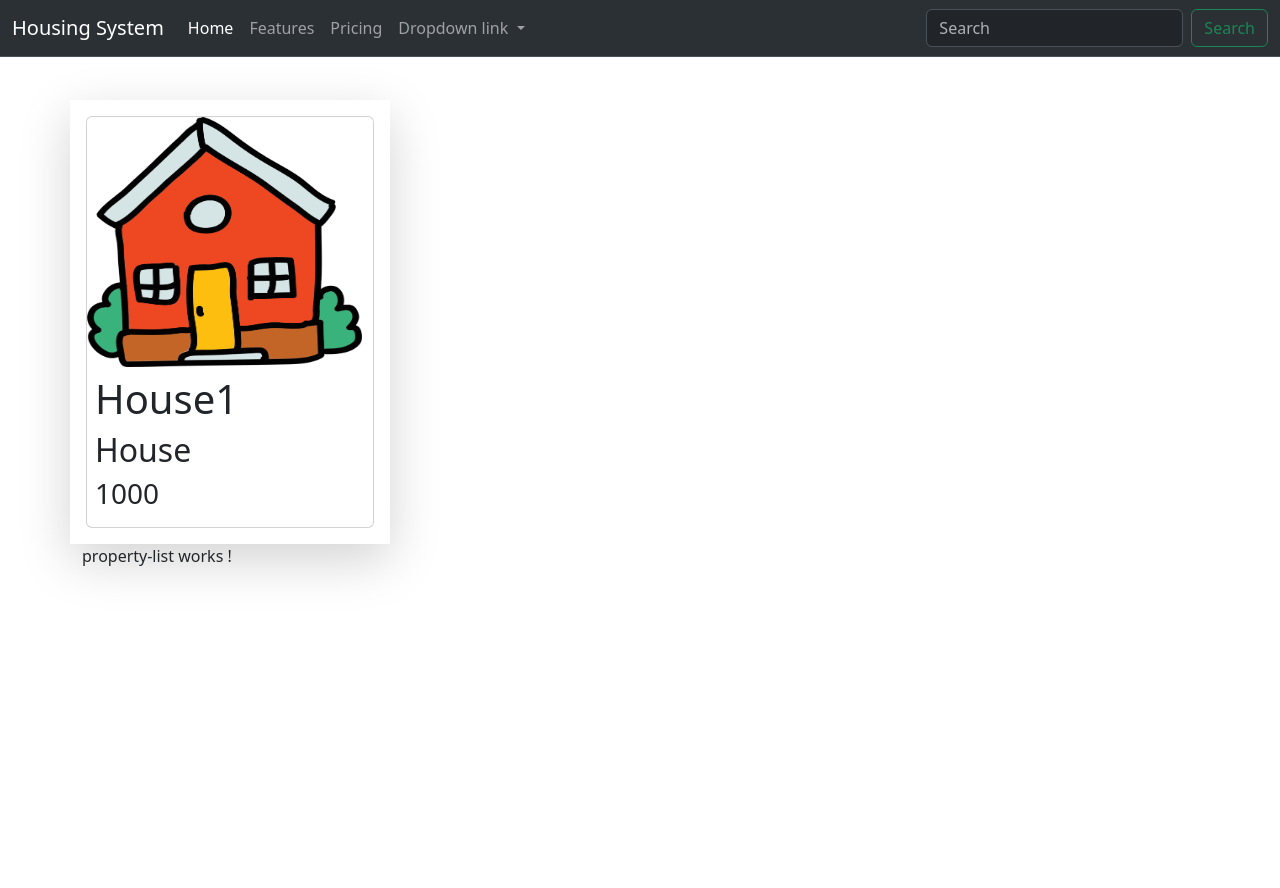
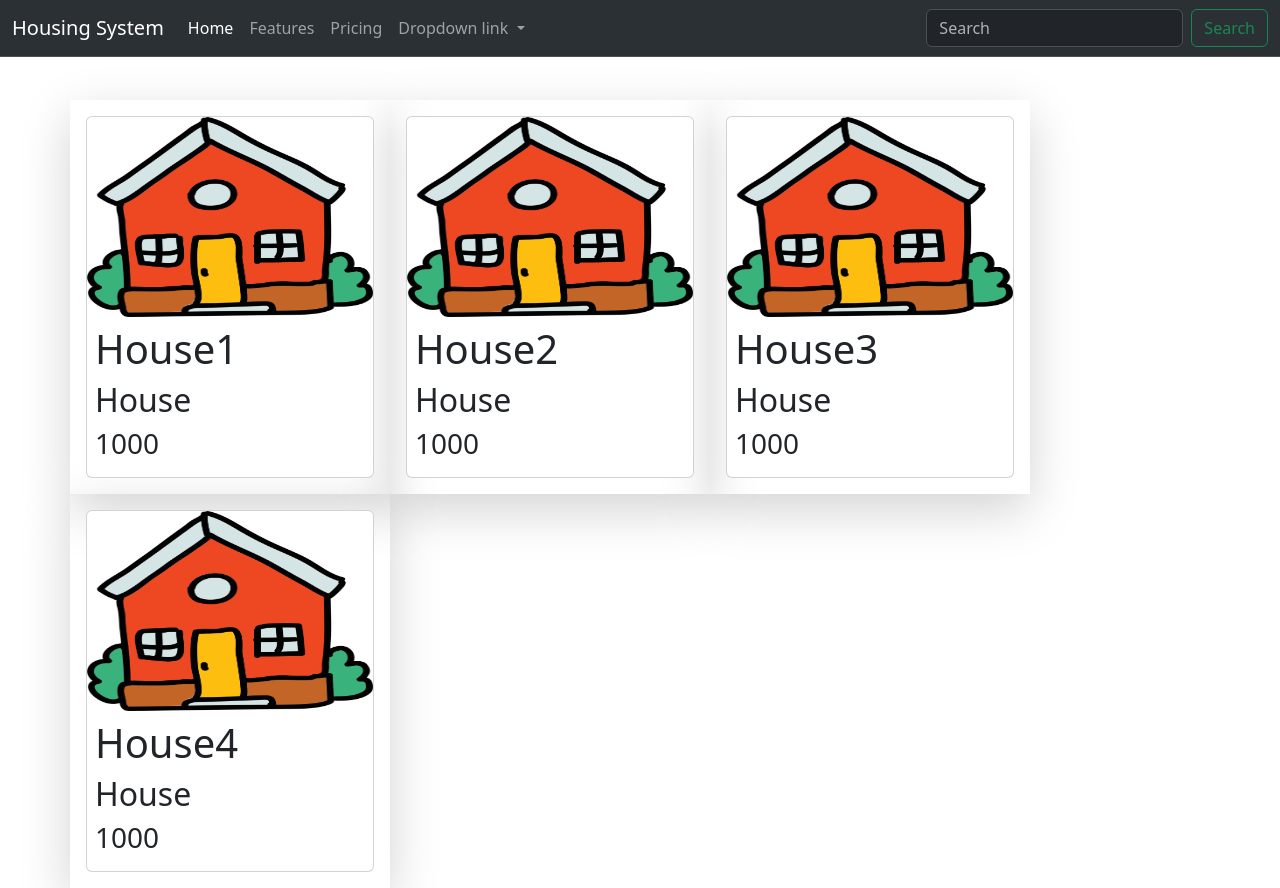
Before and after one commit to RutujaGorakshanathRaut/Home-Application, an Angular app in the folder My-First-App/: page / in a window 1280 px wide. Before the commit the page ends 800 px from the top, so only its background shows below. Built offline with nearby package versions, Linux system fonts and the light colour scheme.

Commit message:
First push

```diff
--- a/My-First-App/angular.json
+++ b/My-First-App/angular.json
@@ -22,11 +22,13 @@
             "tsConfig": "tsconfig.app.json",
             "assets": [
               "src/favicon.ico",
-              "src/assets"
+              "src/assets",
+              "src/data"
             ],
             "styles": [
               "node_modules/bootstrap/dist/css/bootstrap.min.css",
               "src/styles.css"
+
             ],
             "scripts": []
           },
--- a/My-First-App/src/app/app.component.html
+++ b/My-First-App/src/app/app.component.html
@@ -1,6 +1,6 @@
 
 <app-nav-bar></app-nav-bar>
 <div class="container" style="margin-top: 100px;">
-<app-property-card></app-property-card>
+
 <app-property-list></app-property-list>
 </div>
--- a/My-First-App/src/app/property-list/property-list.component.html
+++ b/My-First-App/src/app/property-list/property-list.component.html
@@ -1 +1,5 @@
-<p> property-list works !</p>
+<div class ="row" style="width: 60rem;">
+    <div *ngFor="let prop of properties" class ="shadow-lg col-sm-4 p-3">
+        <app-property-card [property]="prop"></app-property-card>
+    </div>
+</div>
--- a/My-First-App/src/app/property-list/property-list.component.ts
+++ b/My-First-App/src/app/property-list/property-list.component.ts
@@ -4,6 +4,8 @@
 
 
 import { Component, OnInit } from "@angular/core";
+import { HttpClient } from "@angular/common/http";
+import { HousingService } from "../services/housing.service";
 
 @Component({
     selector:'app-property-list',
@@ -16,10 +18,26 @@
 
 export class PropertyListComponent implements OnInit{
 
-constructor(){}
+    properties :any ;
 
-ngOnInit(): void {
+   constructor(private housingService: HousingService){}
+
+    ngOnInit(): void {
+        this.housingService.getAllProperties().subscribe(
+            data=>{
+                this.properties=data;
+                console.log(data)
+                }
+        );
+        /*
+        this.http.get('data/properties.json').subscribe(
+
+            data=>{
+            this.properties=data;
+            console.log(data)
+            }
+        );
+        */
+    }
 
 }
-
-}
--- a/My-First-App/src/app/property/property-card/property-card.components.css
+++ b/My-First-App/src/app/property/property-card/property-card.components.css
@@ -1,5 +1,41 @@
-.propImg{
-    height: 250px;
-    width: 275px;
+
+.card-img-wrapper{
+    overflow:hidden;
+    position: relative;
+}
+.card:hover img{
+    transform: scale(1.2,1.2);
+    transition-duration: 500ms;
+    transition-timing-function: ease-out;
+    height: 200px;
+
+    opacity: .5;
+}
+
+.card img{
+    transform: scale(1,1);
+    transition-duration: 500ms;
+    transition-timing-function: ease-out;
+    height: 200px;
+
 
 }
+
+.member-icons{
+    position: absolute;
+    bottom: -10;
+    left:0;
+    right: 0;
+    margin-right: auto;
+    margin-left: auto;
+
+}
+
+.card-img-wrapper:hover .member-icons{
+    bottom: 0;
+
+}
+
+.animate{
+    transition: all 1.5s ease-in-out;
+}
--- a/My-First-App/src/app/property/property-card/property-card.components.html
+++ b/My-First-App/src/app/property/property-card/property-card.components.html
@@ -1,12 +1,20 @@
-<div class ="row" style="width: 60rem;">
-    <div class ="shadow-lg col-sm-4 p-3">
-        <div class ="card"style="width: 18rem;">
-            <img class="propImg" src="assets/image/Home_1.png" >
+
+        <div class ="card">
+           <div class="card-img-wrapper">
+            <img class="card-img-top" src="assets/image/Home_1.png" >
+            <ul class="list-inline text-center member-icons animate ">
+                <li class="list-inline-item">
+                    <button class="btn btn-primary"><i class="fa-regular fa-pen-to-square"></i></button>
+                </li>
+                <li class="list-inline-item">
+                    <button class="btn btn-primary"><i class="fa-regular fa-address-book"></i></button>
+                </li>
+            </ul>
+        </div>
+
             <div class="card-body p-2">
-                <h1>{{Property.Name}}</h1>
-                <h2>{{Property.Type}}</h2>
-                <h3>{{Property.Price}}</h3>
+                <h1>{{property.Name}}</h1>
+                <h2>{{property.Type}}</h2>
+                <h3>{{property.Price}}</h3>
             </div>
         </div>
-    </div>
-</div>
--- a/My-First-App/src/app/property/property-card/property-card.components.ts
+++ b/My-First-App/src/app/property/property-card/property-card.components.ts
@@ -3,7 +3,7 @@
 
 
 
-import { Component } from "@angular/core";
+import { Component , Input, OnInit} from "@angular/core";
 
 @Component({
     selector:'app-property-card',
@@ -14,20 +14,10 @@
 
 
 
+export class PropertyCardComponent{
+
+   @Input() property :any
 
 
 
-
-
-
-export class PropertyCardComponent{
-
-    Property : any={
-        "Id":1,
-        "Name":"House1",
-        "Type":"House",
-        "Price":1000
-
-    }
-
 }
--- /dev/null
+++ b/My-First-App/src/app/services/housing.service.ts
@@ -0,0 +1,15 @@
+import { HttpClient } from '@angular/common/http';
+import { Injectable } from '@angular/core';
+
+@Injectable({
+  providedIn: 'root'
+})
+export class HousingService {
+
+constructor(private http: HttpClient) { }
+
+  getAllProperties(){
+    return this.http.get('data/properties.json')
+  }
+
+}
--- /dev/null
+++ b/My-First-App/src/data/properties.json
@@ -0,0 +1,26 @@
+[
+    {
+    "Id":1,
+    "Name":"House1",
+    "Type":"House",
+    "Price":1000
+    },
+    {
+        "Id":2,
+        "Name":"House2",
+        "Type":"House",
+        "Price":1000
+     },
+    {
+        "Id":3,
+        "Name":"House3",
+        "Type":"House",
+        "Price":1000
+    },
+    {
+        "Id":4,
+        "Name":"House4",
+        "Type":"House",
+        "Price":1000
+    }
+]
--- a/My-First-App/src/index.html
+++ b/My-First-App/src/index.html
@@ -1,6 +1,7 @@
 <!doctype html>
 <html lang="en">
 <head>
+  <script src="https://kit.fontawesome.com/7567a8218b.js" crossorigin="anonymous"></script>
   <meta charset="utf-8">
   <title>MyFirstApp</title>
   <base href="/">
```
Also changed, not shown: My-First-App/src/app/app.module.ts (+7 -3 lines), 1 other file (tests, documents, lock files or other folders).
